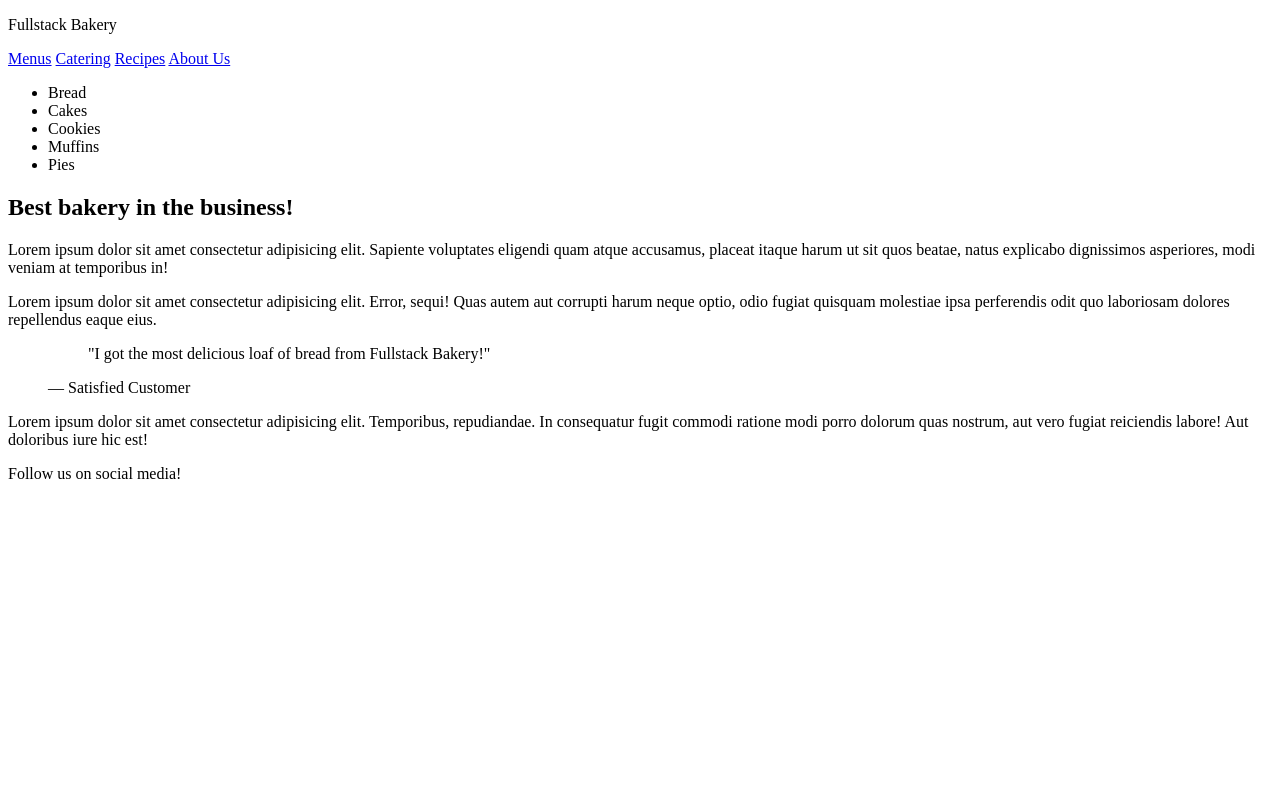
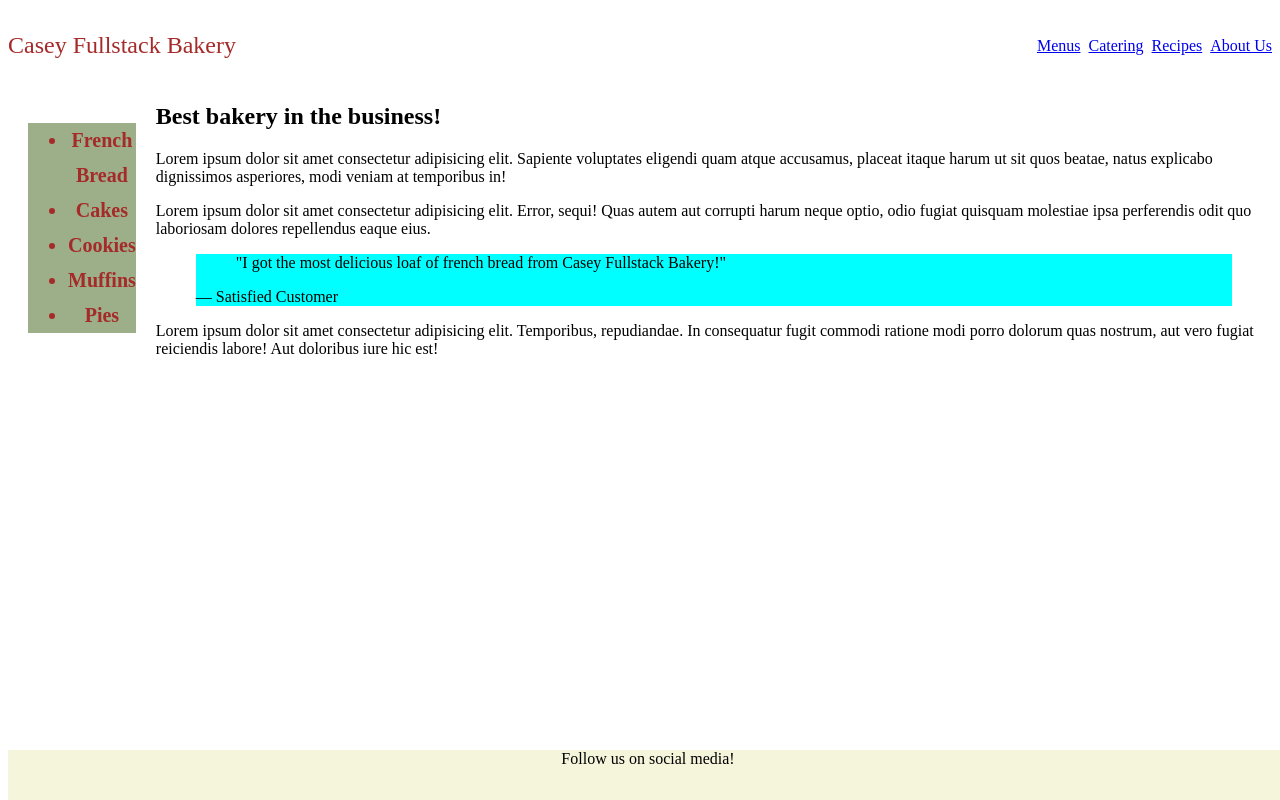
Before and after one commit to callcaseycall/Casey-Fullstack-Bakery, a plain HTML site: page index.html in a window 1280 px wide. Drawn offline with Linux system fonts and the light colour scheme.

Commit message:
first commit

```diff
--- a/index.html
+++ b/index.html
@@ -1,12 +1,14 @@
 <!DOCTYPE html>
 <html lang="en">
   <head>
-    <title>Fullstack Bakery</title>
+    <title>Casey Fullstack Bakery</title>
+    <link rel="stylesheet" href="style.css" />
   </head>
   <body>
-    <header>
-      <p class="brand">Fullstack Bakery</p>
-      <nav>
+    <div class="wholepage">
+      <header class="flexchild">
+        <p class="brand">Casey Fullstack Bakery</p>
+        <nav class="navigation">
           <a href="#">Menus</a>
           <a href="#">Catering</a>
           <a href="#">Recipes</a>
@@ -16,10 +18,14 @@
       <main>
         <aside>
           <ul>
-          <li>Bread</li>
+            <li>French Bread</li>
+
             <li>Cakes</li>
+
             <li>Cookies</li>
+
             <li>Muffins</li>
+
             <li>Pies</li>
           </ul>
         </aside>
@@ -27,19 +33,20 @@
           <h1>Best bakery in the business!</h1>
           <p>
             Lorem ipsum dolor sit amet consectetur adipisicing elit. Sapiente
-          voluptates eligendi quam atque accusamus, placeat itaque harum ut sit
-          quos beatae, natus explicabo dignissimos asperiores, modi veniam at
-          temporibus in!
+            voluptates eligendi quam atque accusamus, placeat itaque harum ut
+            sit quos beatae, natus explicabo dignissimos asperiores, modi veniam
+            at temporibus in!
           </p>
           <p>
-          Lorem ipsum dolor sit amet consectetur adipisicing elit. Error, sequi!
-          Quas autem aut corrupti harum neque optio, odio fugiat quisquam
-          molestiae ipsa perferendis odit quo laboriosam dolores repellendus
-          eaque eius.
+            Lorem ipsum dolor sit amet consectetur adipisicing elit. Error,
+            sequi! Quas autem aut corrupti harum neque optio, odio fugiat
+            quisquam molestiae ipsa perferendis odit quo laboriosam dolores
+            repellendus eaque eius.
           </p>
           <figure class="testimonial">
             <blockquote>
-            "I got the most delicious loaf of bread from Fullstack Bakery!"
+              "I got the most delicious loaf of french bread from Casey
+              Fullstack Bakery!"
             </blockquote>
             <figcaption>— Satisfied Customer</figcaption>
           </figure>
@@ -52,5 +59,6 @@
         </article>
       </main>
       <footer>Follow us on social media!</footer>
+    </div>
   </body>
 </html>
--- /dev/null
+++ b/style.css
@@ -0,0 +1,63 @@
+p.brand {
+  color: brown;
+  font-size: 24px;
+}
+.navigation {
+  display: flex;
+  gap: 1ch;
+}
+
+aside {
+  display: flex;
+  flex-wrap: nowrap;
+  flex-direction: column;
+  width: 125px;
+  margin: ;
+  text-align: center;
+  line-height: 35px;
+  font-size: 20px;
+  padding: 20px;
+}
+
+ul {
+  background-color: #9caf88;
+  display: flex;
+  flex-direction: column;
+}
+
+.flexchild {
+  display: flex;
+  justify-content: space-between;
+  align-items: center;
+}
+
+li {
+  color: brown;
+  font-weight: bold;
+}
+
+.main {
+  flex-direction: column;
+  justify-content: space-between;
+  height: 100vh;
+}
+main {
+  display: flex;
+}
+.testimonial {
+  background-color: aqua;
+}
+footer {
+  background-color: beige;
+  position: fixed;
+  bottom: 0;
+  width: 100%;
+  height: 50px;
+  text-align: center;
+}
+
+/*article {
+display: flex;
+text-align: center;
+flex-wrap: wrap;
+}*/
```
Lines whose indentation alone changed are shown as unchanged.
